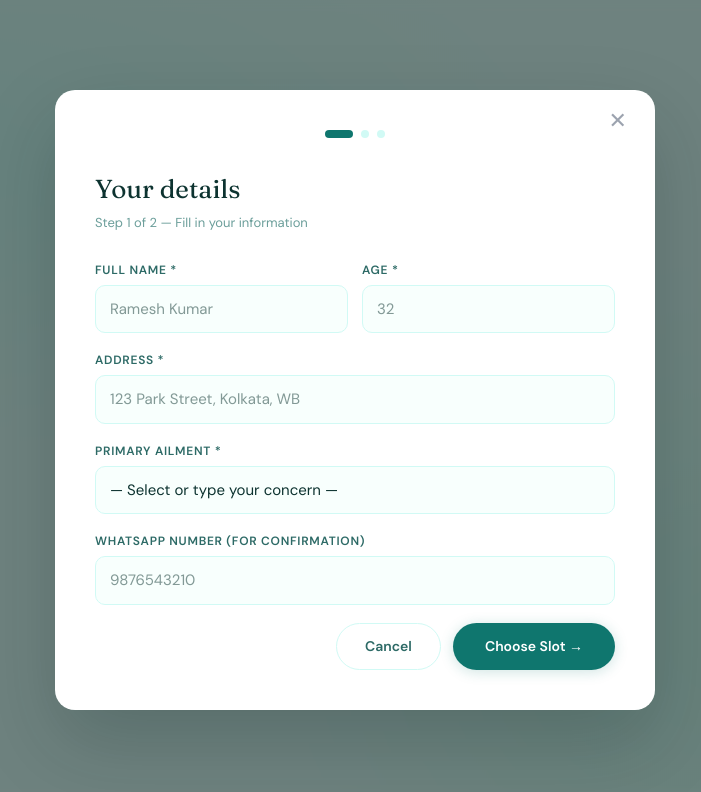
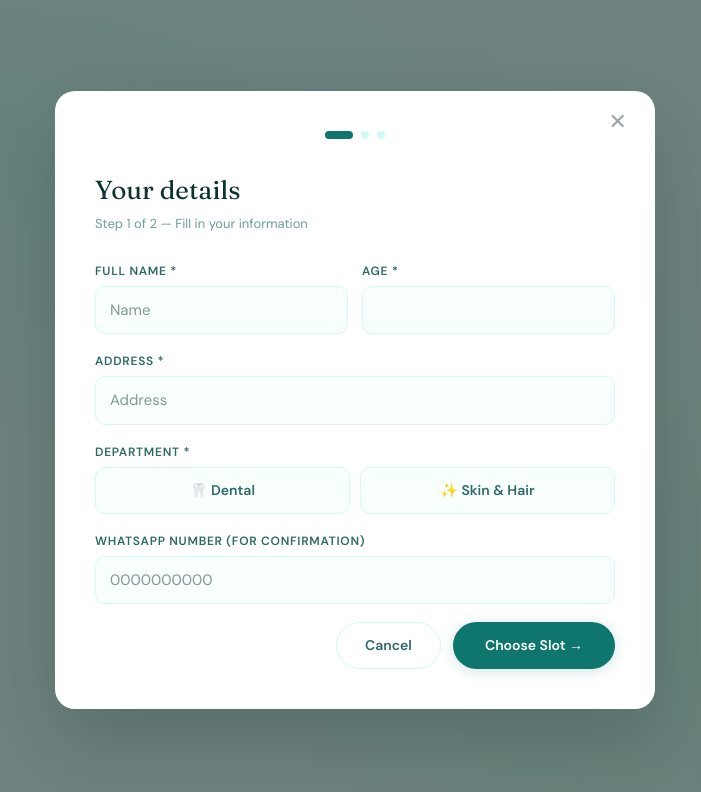
Before and after one commit to tanuushree/appointment_booking, a Next.js app: page / in a window 1280 px wide. Both pictures are taken after a click on the button "Book an Appointment". Shown: the top 792 px of the page, without its empty margins (285-986 px from the left). Built offline with nearby package versions, Linux system fonts and the light colour scheme.

Commit message:
feat: holy smile ui

```diff
--- a/src/app/page.tsx
+++ b/src/app/page.tsx
@@ -80,23 +80,28 @@ async function submitBooking(payload: BookingPayload): Promise<BookingResponse>
 
 // ─── Ailment suggestions ───────────────────────────────────────────────────────
 
-const AILMENTS = [
-  "General Checkup",
-  "Fever / Cold / Flu",
-  "Skin Condition",
-  "Back or Joint Pain",
-  "Digestive Issues",
-  "Respiratory Problem",
-  "Headache / Migraine",
-  "Blood Pressure / Heart",
-  "Diabetes Management",
-  "Eye / Ear / Nose",
-  "Anxiety / Sleep Issues",
-  "Vaccination",
-  "Child Health",
-  "Women's Health",
-  "Other",
-];
+
+
+const AILMENTS = {
+  dental: [
+    "Root Canal Treatment",
+    "Crown and Bridges",
+    "Dental Implant",
+    "Extraction",
+    "Aligners",
+    "Braces",
+    "Teeth Whitening",
+  ],
+  derma: [
+    "Anti-Ageing Therapy",
+    "Advance Laser Treatment",
+    "Acne Treatment",
+    "Hair Restoration & Transplant",
+    "Skin Depigmentation",
+    "PRP and Mesotherapy",
+    "Chemical Peel",
+  ],
+};
 
 // ─── Step indicator ────────────────────────────────────────────────────────────
 
@@ -131,6 +136,8 @@ export default function ClinicPage() {
   const [name, setName] = useState("");
   const [age, setAge] = useState("");
   const [address, setAddress] = useState("");
+
+const [department, setDepartment] = useState<"dental" | "derma" | "">("");
   const [ailment, setAilment] = useState("");
   const [phone, setPhone] = useState("");
   const [errors, setErrors] = useState<Record<string, string>>({});
@@ -606,30 +613,31 @@ export default function ClinicPage() {
         <div className="hero-inner">
           <div className="badge">Est. 2009 · Trusted Healthcare</div>
           <h1 className="clinic-name">
-            Sinha <em>Care</em><br />Clinic
+            Holy  <em>Smile</em><br />Skin & Dental<br/>
           </h1>
+          <h3>Advanced Medical Clinic</h3>
           <p className="tagline">
-            Compassionate care, close to home — Dr. A. K. Sinha & Associates
+            Derma & Dental in one place — Dr. Amit Nandi & Dr. Prapti Mitra
           </p>
           <button className="book-btn" onClick={() => setShowForm(true)}>
             Book an Appointment
           </button>
           <div className="trust-row">
             <div className="trust-item">
-              <div className="trust-num">18k+</div>
-              <div className="trust-label">Patients Treated</div>
+              <div className="trust-num">24hrs</div>
+              <div className="trust-label">Service</div>
             </div>
-            <div className="trust-item">
+            {/* <div className="trust-item">
               <div className="trust-num">6</div>
               <div className="trust-label">Specialist Doctors</div>
             </div>
             <div className="trust-item">
               <div className="trust-num">15yr</div>
               <div className="trust-label">Of Service</div>
-            </div>
+            </div> */}
             <div className="trust-item">
               <div className="trust-num">Mon–Sat</div>
-              <div className="trust-label">9am – 5pm</div>
+              <div className="trust-label">10:30am – 8pm</div>
             </div>
           </div>
         </div>
@@ -654,7 +662,7 @@ export default function ClinicPage() {
                     <label>Full Name *</label>
                     <input
                       type="text"
-                      placeholder="Ramesh Kumar"
+                      placeholder="Name"
                       value={name}
                       onChange={(e) => setName(e.target.value)}
                     />
@@ -664,7 +672,7 @@ export default function ClinicPage() {
                     <label>Age *</label>
                     <input
                       type="number"
-                      placeholder="32"
+                      placeholder=""
                       value={age}
                       onChange={(e) => setAge(e.target.value)}
                       min={1} max={120}
@@ -677,29 +685,65 @@ export default function ClinicPage() {
                   <label>Address *</label>
                   <input
                     type="text"
-                    placeholder="123 Park Street, Kolkata, WB"
+                    placeholder="Address"
                     value={address}
                     onChange={(e) => setAddress(e.target.value)}
                   />
                   {errors.address && <div className="err">{errors.address}</div>}
                 </div>
 
+               {/* Step 1: Pick department */}
                 <div className="field">
-                  <label>Primary Ailment *</label>
-                  <select value={ailment} onChange={(e) => setAilment(e.target.value)}>
-                    <option value="">— Select or type your concern —</option>
-                    {AILMENTS.map((a) => (
-                      <option key={a} value={a}>{a}</option>
+                  <label>Department *</label>
+                  <div style={{ display: "flex", gap: 10, marginTop: 4 }}>
+                    {[
+                      { key: "dental", label: "🦷 Dental" },
+                      { key: "derma",  label: "✨ Skin & Hair" },
+                    ].map(({ key, label }) => (
+                      <button
+                        key={key}
+                        type="button"
+                        onClick={() => { setDepartment(key as "dental" | "derma"); setAilment(""); }}
+                        style={{
+                          flex: 1,
+                          padding: "12px",
+                          borderRadius: 10,
+                          border: `1.5px solid ${department === key ? "#0f766e" : "#d1faf5"}`,
+                          background: department === key ? "#0f766e" : "#f8fffd",
+                          color: department === key ? "#fff" : "#2d6a66",
+                          fontFamily: "inherit",
+                          fontSize: 14,
+                          fontWeight: 600,
+                          cursor: "pointer",
+                          transition: "all 0.2s",
+                        }}
+                      >
+                        {label}
+                      </button>
                     ))}
-                  </select>
-                  {errors.ailment && <div className="err">{errors.ailment}</div>}
+                  </div>
+                  {errors.department && <div className="err">{errors.department}</div>}
                 </div>
+
+                {/* Step 2: Pick ailment based on department */}
+                {department && (
+                  <div className="field">
+                    <label>Service *</label>
+                    <select value={ailment} onChange={(e) => setAilment(e.target.value)}>
+                      <option value="">— Select a service —</option>
+                      {AILMENTS[department].map((a) => (
+                        <option key={a} value={a}>{a}</option>
+                      ))}
+                    </select>
+                    {errors.ailment && <div className="err">{errors.ailment}</div>}
+                  </div>
+                )}
 
                 <div className="field">
                   <label>WhatsApp Number (for confirmation)</label>
                   <input
                     type="tel"
-                    placeholder="9876543210"
+                    placeholder="0000000000"
                     value={phone}
                     onChange={(e) => setPhone(e.target.value)}
                     maxLength={10}
@@ -815,10 +859,10 @@ export default function ClinicPage() {
                     <span>Appointment</span>
                     <span>{selectedDayLabel} · {selectedSlot?.time}</span>
                   </div>
-                  <div className="confirm-row">
+                  {/* <div className="confirm-row">
                     <span>Clinic</span>
                     <span>Sinha Care Clinic</span>
-                  </div>
+                  </div> */}
                   {phone && (
                     <div className="confirm-row">
                       <span>WhatsApp</span>
@@ -828,7 +872,7 @@ export default function ClinicPage() {
                 </div>
 
                 <div style={{ marginTop: 24, display: "flex", gap: 12, justifyContent: "center", flexWrap: "wrap" }}>
-                  <button
+                  {/* <button
                     className="confirm-whatsapp"
                     onClick={() => {
                       const msg = `Hi, I just booked an appointment at Sinha Care Clinic.\nRef: ${bookingRef}\nName: ${name}\nSlot: ${selectedDayLabel} at ${selectedSlot?.time}`;
@@ -836,7 +880,7 @@ export default function ClinicPage() {
                     }}
                   >
                     📱 Open WhatsApp
-                  </button>
+                  </button> */}
                   <button className="btn-secondary" onClick={reset} style={{ marginTop: 0 }}>
                     Book another
                   </button>
```
